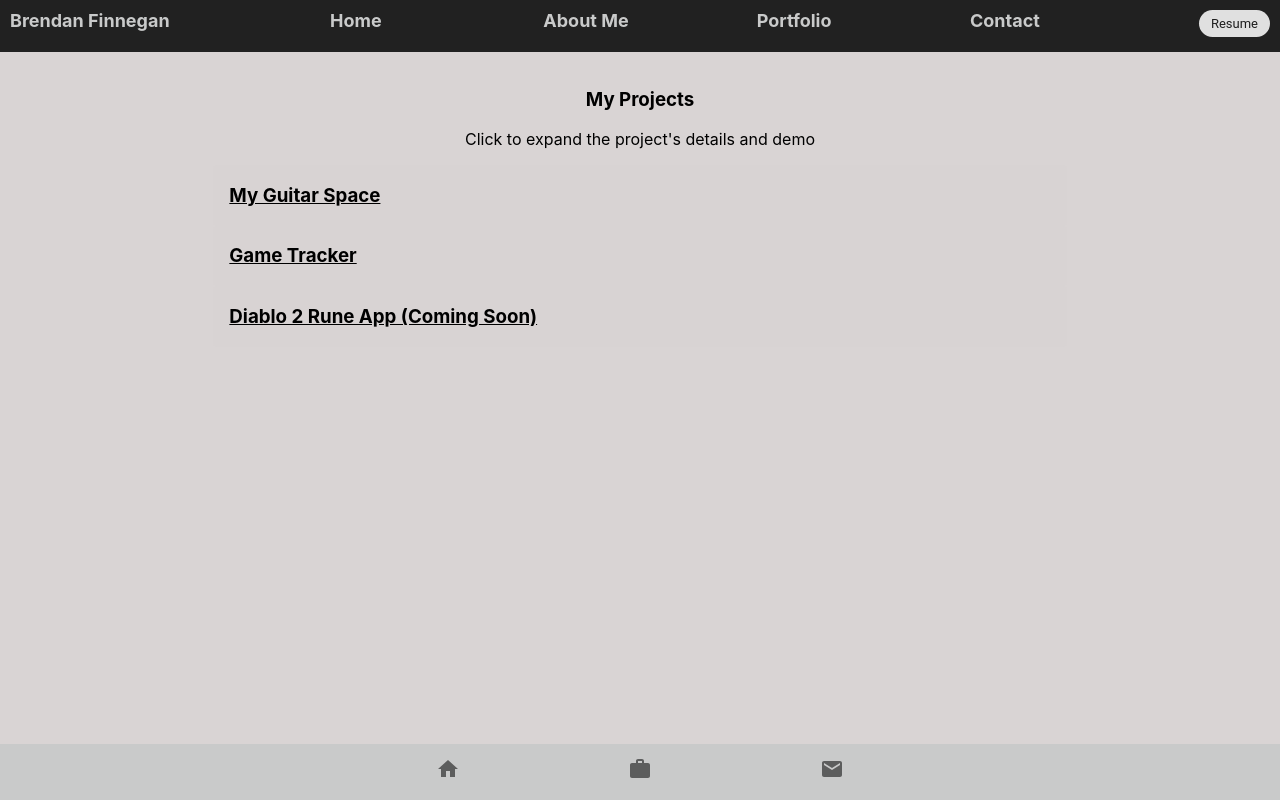
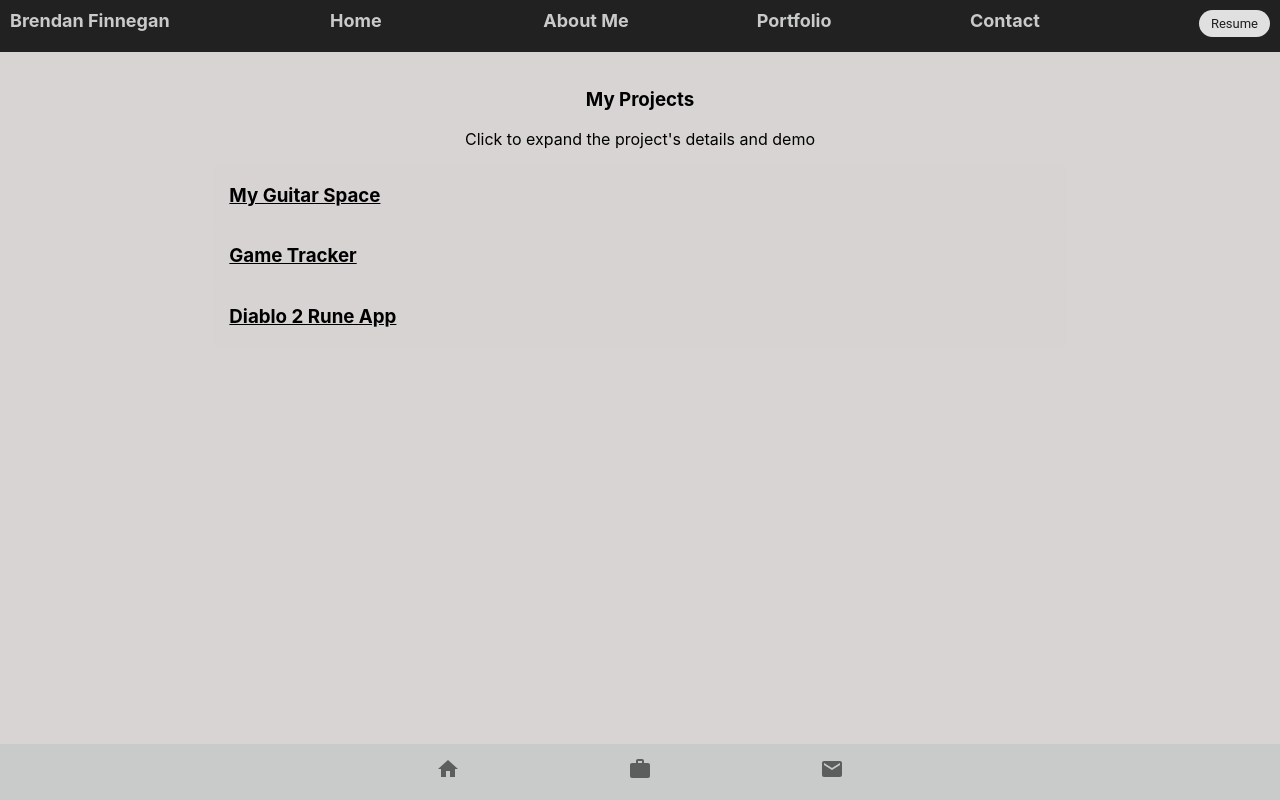
Before and after one commit to BrendanFinnegan/brendanfinneganweb, a React (Create React App) app: page /portfolio in a window 1280 px wide. Built offline with nearby package versions, Linux system fonts and the light colour scheme.

Commit message:
no construction sign

```diff
--- a/src/Components/Portfolio.js
+++ b/src/Components/Portfolio.js
@@ -94,7 +94,7 @@ function Portfolio () {
         <Grid item xs={8} >
         <Accordion className={classes.root} style={{backgroundColor:  'rgba(216, 211, 211, 0.973)', transition: 'none', boxShadow: "none" }} >
         <AccordionSummary className={classes.root} style={{display: 'flex'}}>
-        <h3 className={classes.heading} > Diablo 2 Rune App (Coming Soon) </h3>
+        <h3 className={classes.heading} > Diablo 2 Rune App </h3>
         </AccordionSummary>
         <AccordionDetails className={classes.root}style={{textAlign: 'left' , boxShadow: "none" }} >
         <Diablocard />
```
